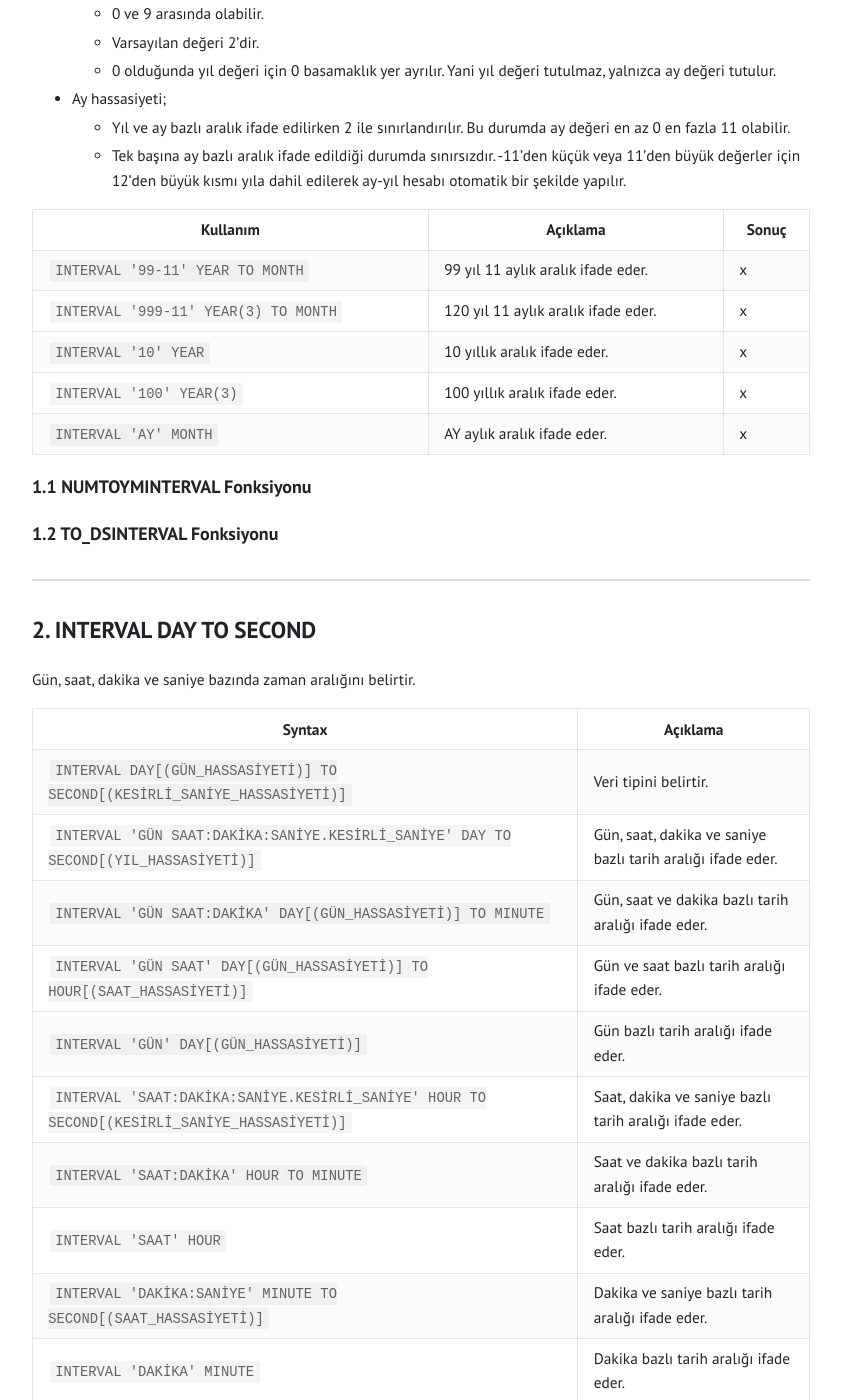
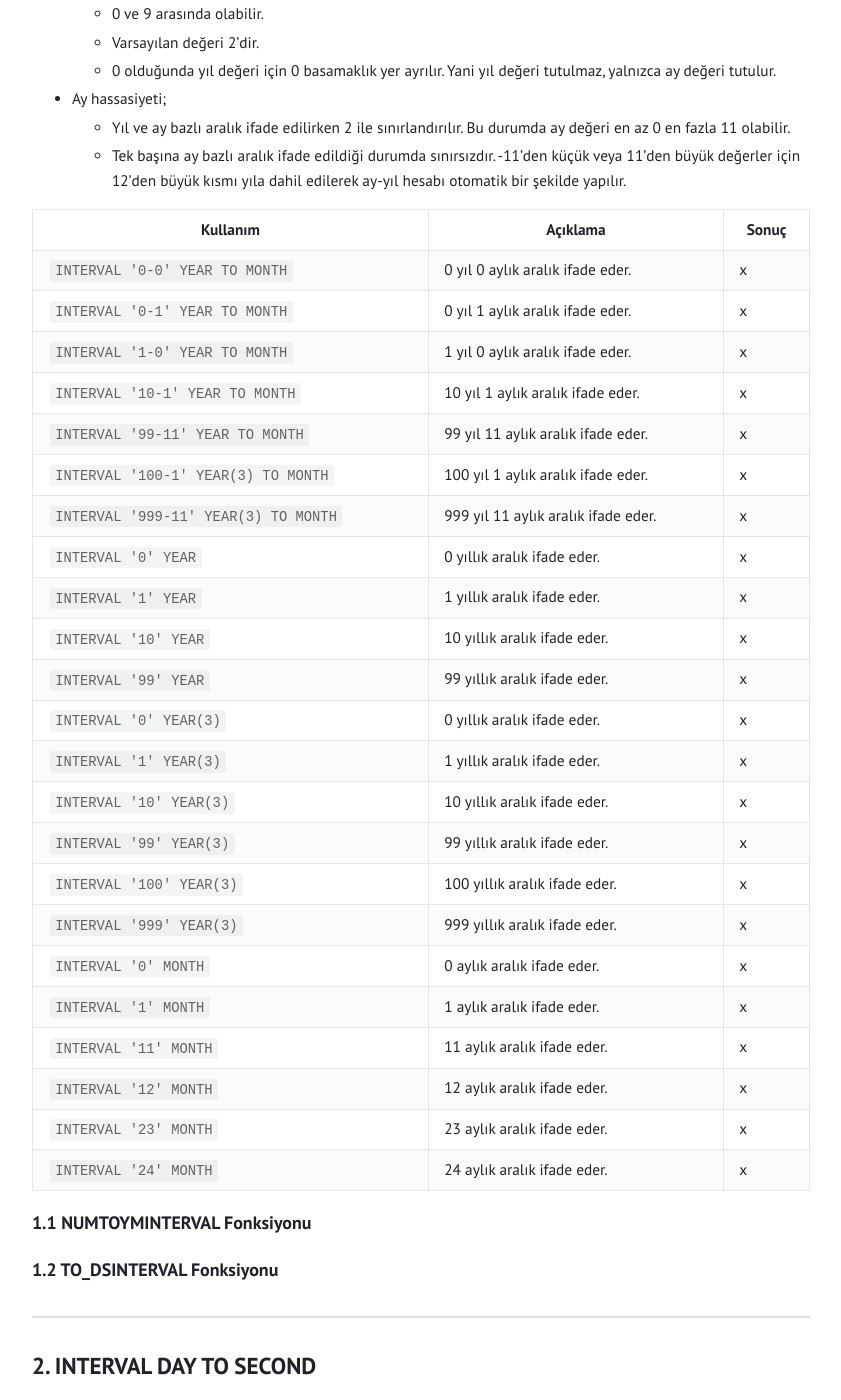
Before and after one commit to tunahanoguz/tunahanoguz.github.io, a Jekyll site: the page built from _posts/2025-05-12-oracle-interval.md, in a window 1280 px wide and 1400 px high, scrolled down 955 px. Shown: the whole window, without its empty margins (219-1060 px from the left). Built offline with Jekyll 4.4.1, drawn with Linux system fonts in a browser that asks for light colours.

Commit message:
Update 2025-05-12-oracle-interval.md

```diff
--- a/_posts/2025-05-12-oracle-interval.md
+++ b/_posts/2025-05-12-oracle-interval.md
@@ -39,11 +39,29 @@ Yıl ve ay bazında zaman aralığı belirtir.
 
 | Kullanım                                    | Açıklama                            | Sonuç |
 |---------------------------------------------|-------------------------------------|-------|
+| `INTERVAL '0-0' YEAR TO MONTH`              | 0 yıl 0 aylık aralık ifade eder.    | x     |
+| `INTERVAL '0-1' YEAR TO MONTH`              | 0 yıl 1 aylık aralık ifade eder.    | x     |
+| `INTERVAL '1-0' YEAR TO MONTH`              | 1 yıl 0 aylık aralık ifade eder.    | x     |
+| `INTERVAL '10-1' YEAR TO MONTH`             | 10 yıl 1 aylık aralık ifade eder.   | x     |
 | `INTERVAL '99-11' YEAR TO MONTH`            | 99 yıl 11 aylık aralık ifade eder.  | x     |
-| `INTERVAL '999-11' YEAR(3) TO MONTH`        | 120 yıl 11 aylık aralık ifade eder. | x     |
+| `INTERVAL '100-1' YEAR(3) TO MONTH`         | 100 yıl 1 aylık aralık ifade eder.  | x     |
+| `INTERVAL '999-11' YEAR(3) TO MONTH`        | 999 yıl 11 aylık aralık ifade eder. | x     |
+| `INTERVAL '0' YEAR`                         | 0 yıllık aralık ifade eder.         | x     |
+| `INTERVAL '1' YEAR`                         | 1 yıllık aralık ifade eder.         | x     |
 | `INTERVAL '10' YEAR`                        | 10 yıllık aralık ifade eder.        | x     |
+| `INTERVAL '99' YEAR`                        | 99 yıllık aralık ifade eder.        | x     |
+| `INTERVAL '0' YEAR(3)`                      | 0 yıllık aralık ifade eder.         | x     |
+| `INTERVAL '1' YEAR(3)`                      | 1 yıllık aralık ifade eder.         | x     |
+| `INTERVAL '10' YEAR(3)`                     | 10 yıllık aralık ifade eder.        | x     |
+| `INTERVAL '99' YEAR(3)`                     | 99 yıllık aralık ifade eder.        | x     |
 | `INTERVAL '100' YEAR(3)`                    | 100 yıllık aralık ifade eder.       | x     |
-| `INTERVAL 'AY' MONTH`                       | AY aylık aralık ifade eder.         | x     |
+| `INTERVAL '999' YEAR(3)`                    | 999 yıllık aralık ifade eder.       | x     |
+| `INTERVAL '0' MONTH`                        | 0 aylık aralık ifade eder.          | x     |
+| `INTERVAL '1' MONTH`                        | 1 aylık aralık ifade eder.          | x     |
+| `INTERVAL '11' MONTH`                       | 11 aylık aralık ifade eder.         | x     |
+| `INTERVAL '12' MONTH`                       | 12 aylık aralık ifade eder.         | x     |
+| `INTERVAL '23' MONTH`                       | 23 aylık aralık ifade eder.         | x     |
+| `INTERVAL '24' MONTH`                       | 24 aylık aralık ifade eder.         | x     |
 
 ### 1.1 NUMTOYMINTERVAL Fonksiyonu {#numtoyminterval}
 
```
